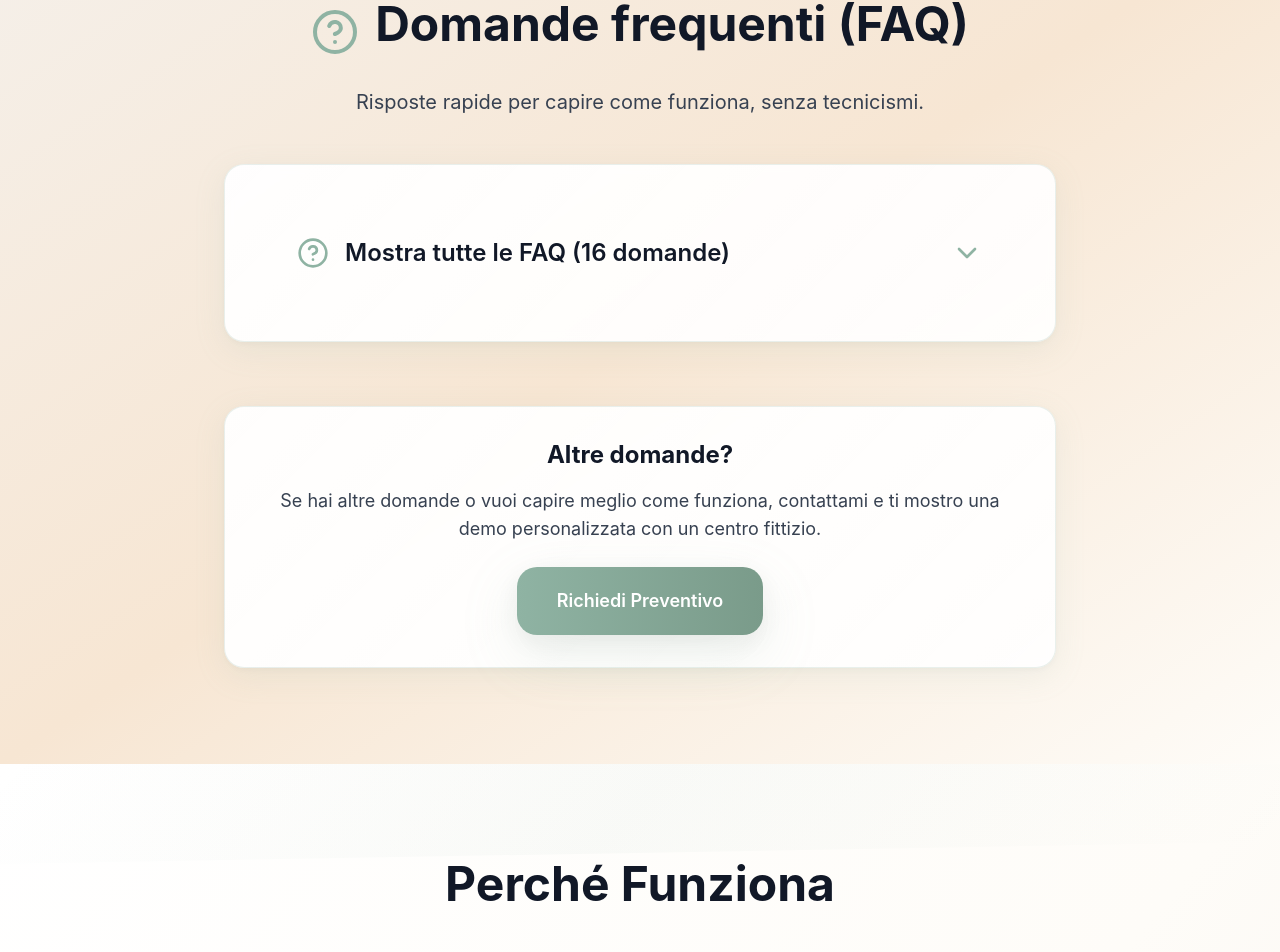
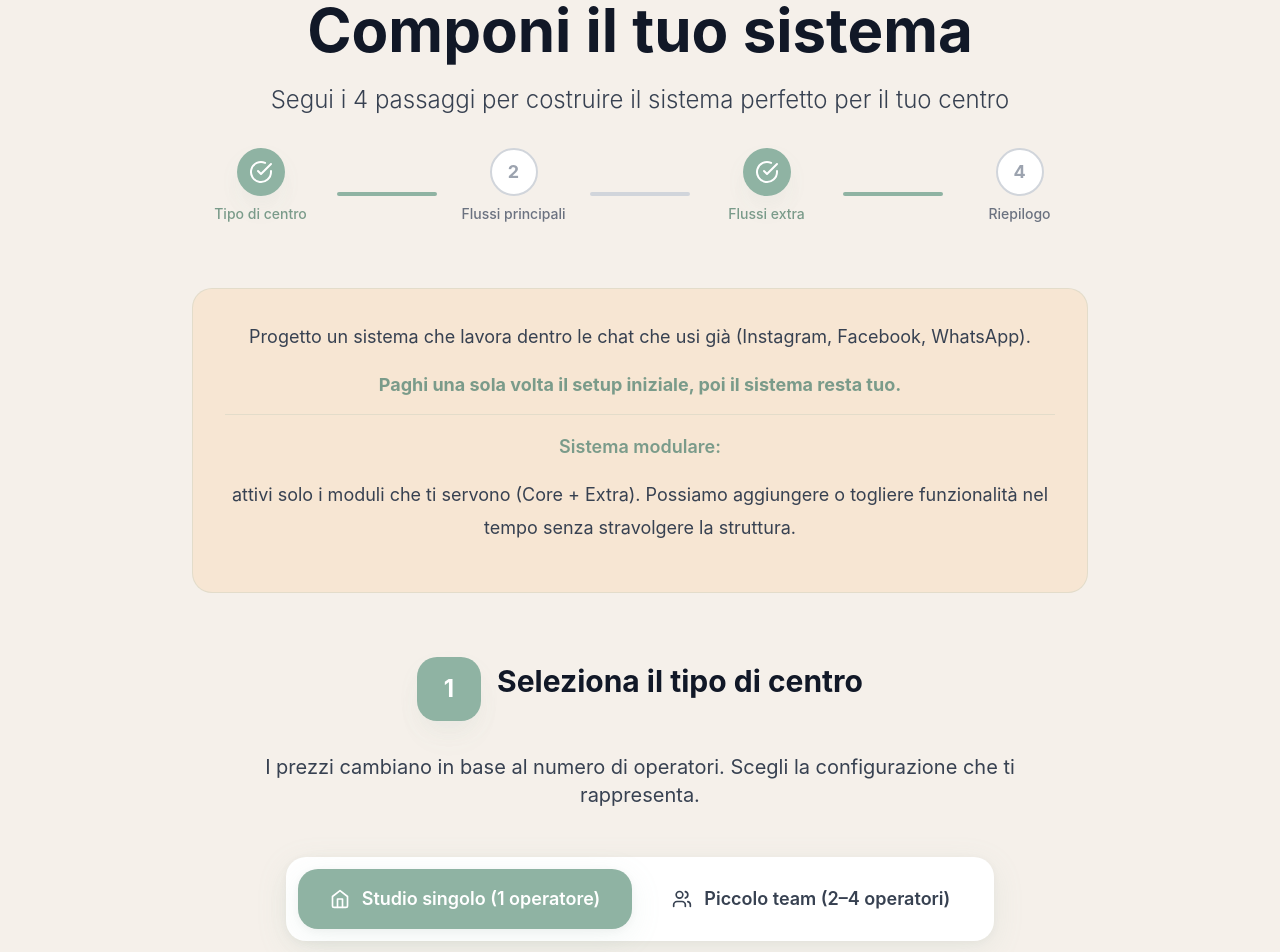
Before and after one commit to ronza99/SocialFlow-Wellness, a React (Vite) app: page / in a window 1280 px wide. Shown: the part 1328-2280 px from the top of the page. Built offline with nearby package versions, Linux system fonts and the light colour scheme.

Commit message:
Updated Home.tsx

```diff
--- a/src/pages/Home.tsx
+++ b/src/pages/Home.tsx
@@ -1,8 +1,5 @@
 import React, { useEffect } from 'react';
 import Hero from '../components/Hero';
-import FAQ from '../components/FAQ';
-import SocialProof from '../components/SocialProof';
-import Benefits from '../components/Benefits';
 import PricingCalculator from '../components/PricingCalculator';
 import { PricingData } from '../App';
 
@@ -27,9 +24,6 @@ export default function Home({ currentPricingData, setCurrentPricingData }: Home
   return (
     <>
       <Hero />
-      <FAQ />
-      <SocialProof />
-      <Benefits />
       <div id="pricing">
         <PricingCalculator
           currentPricingData={currentPricingData}
```
